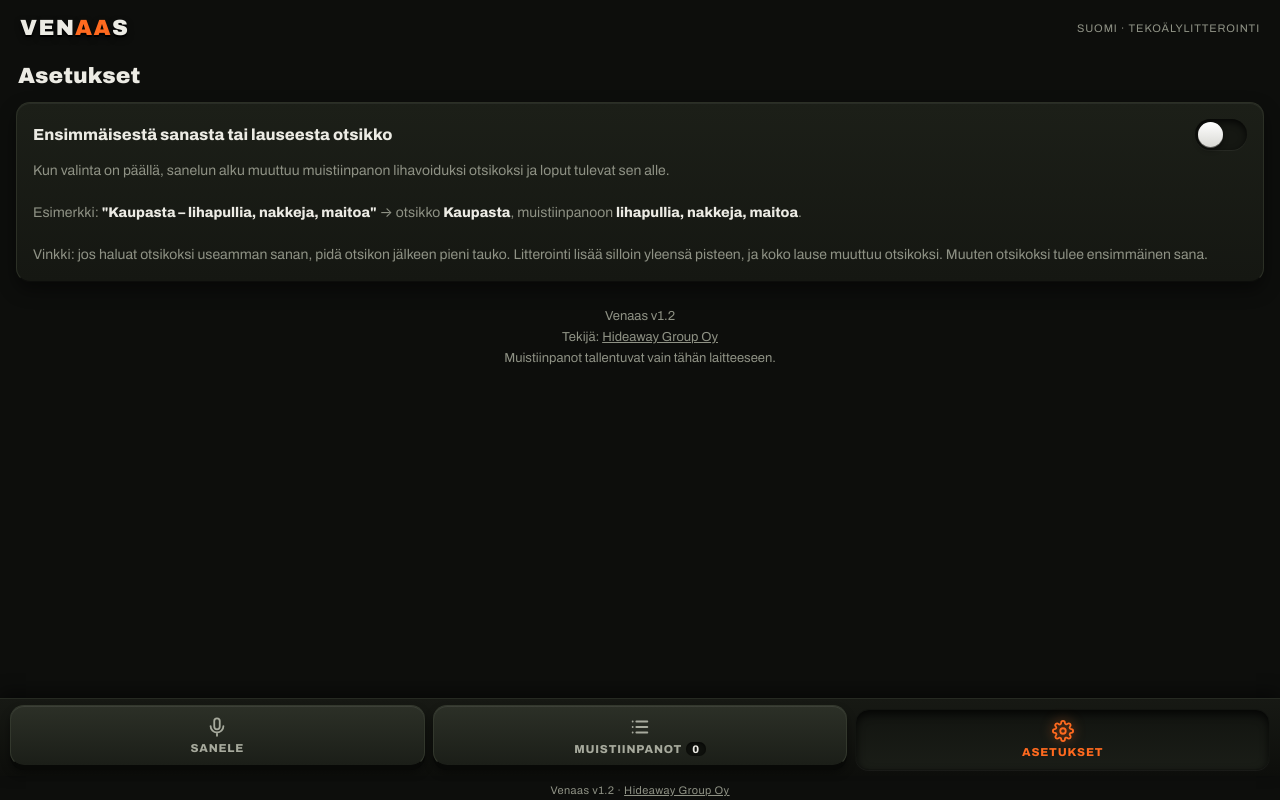
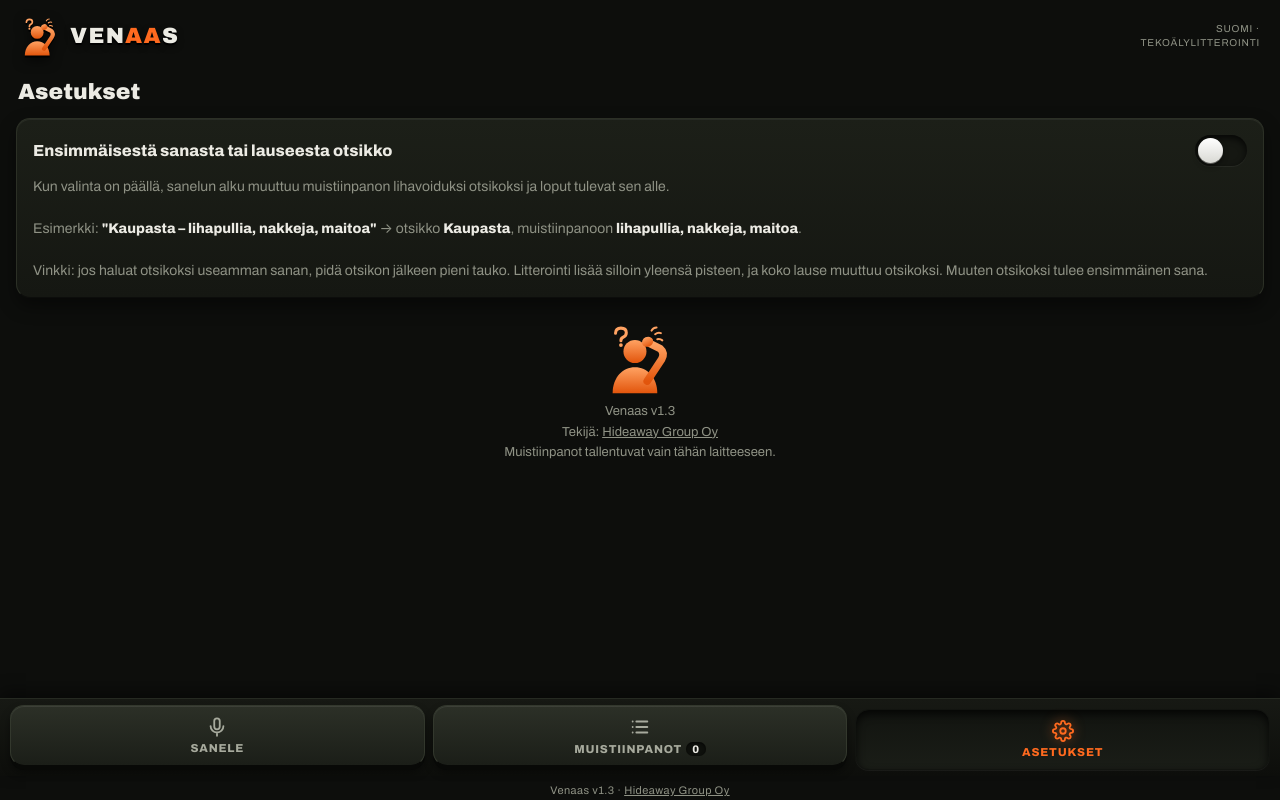
Before and after one commit to KUUSISTUDIO/venaas, a plain HTML site: page index.html in a window 1280 px wide. Both pictures are taken after a click on the button "ASETUKSET". Drawn offline with Linux system fonts and the light colour scheme.

Commit message:
v1.3: uusi logo (päätään raapiva hahmo), uudet sovelluskuvakkeet
Co-Authored-By: Claude Opus 5.5 <noreply@anthropic.com>
Claude-Session: https://claude.ai/code/session_01T9mnuKsTmdKxgXB5i6fKvY

```diff
--- a/index.html
+++ b/index.html
@@ -8,8 +8,9 @@
 <meta name="theme-color" content="#0d0e0c">
 <meta name="robots" content="noindex, nofollow">
 <meta name="apple-mobile-web-app-title" content="Venaas">
-<link rel="apple-touch-icon" href="icon-180.png">
-<link rel="icon" type="image/png" href="icon-192.png">
+<link rel="apple-touch-icon" href="icon-180.png?v=2">
+<link rel="icon" type="image/svg+xml" href="logo.svg">
+<link rel="alternate icon" type="image/png" href="icon-192.png">
 <link rel="manifest" href="manifest.webmanifest">
 <title>Venaas</title>
 <link rel="preconnect" href="https://fonts.googleapis.com">
@@ -247,13 +248,27 @@
   .acts{gap:7px}
   .acts .btn{padding:8px 11px;font-size:13.5px}
 
+  .engine{max-width:120px;line-height:1.4;font-size:10px}
+  .brand{display:flex;align-items:center;gap:10px}
+  .mark{width:40px;height:40px;filter:drop-shadow(0 2px 0 #000) drop-shadow(0 3px 6px rgba(0,0,0,.6))}
   /* Logo hieman kohokuvioksi */
   .logo{text-shadow:0 2px 0 #000,0 3px 6px rgba(0,0,0,.6)}
 </style>
 </head>
 <body>
 <header>
-  <div class="logo">Ven<span>aa</span>s</div>
+  <div class="brand"><svg class="mark" viewBox="0 0 100 100" aria-hidden="true">
+  <defs><linearGradient id="vg" x1="0" y1="0" x2="0" y2="1"><stop offset="0" stop-color="#ffa262"/><stop offset="1" stop-color="#e2550c"/></linearGradient></defs>
+  <circle cx="43" cy="41" r="16" fill="url(#vg)"/>
+  <path d="M12 99 C12 77 26 63 43 63 C60 63 74 77 74 99 Z" fill="url(#vg)"/>
+  <path d="M60 82 L80 52 Q85 43 78 37 L64 30" fill="none" stroke="url(#vg)" stroke-width="10.5" stroke-linecap="round" stroke-linejoin="round"/>
+  <ellipse cx="60.5" cy="27.5" rx="8" ry="6.8" transform="rotate(-25 60.5 27.5)" fill="url(#vg)"/>
+  <g fill="none" stroke="#ffa262" stroke-width="2.8" stroke-linecap="round">
+    <path d="M66 12 q2 -4.5 7 -4.5"/><path d="M71 17 q4 -3 8 -1.5"/><path d="M74 24 q4 -1 7 1.5"/>
+  </g>
+  <path d="M16 15.5 q0 -7 7.5 -7 q7.5 0 7.5 6.5 q0 4.5 -5 6.5 q-2.5 1 -2.5 4.5" fill="none" stroke="#ffa262" stroke-width="4.2" stroke-linecap="round" stroke-linejoin="round"/>
+  <circle cx="23.5" cy="32" r="2.6" fill="#ffa262"/>
+</svg><div class="logo">Ven<span>aa</span>s</div></div>
   <div class="engine" id="engine">Valmistellaan…</div>
 </header>
 
@@ -304,7 +319,18 @@
       Esimerkki: <em>"Kaupasta – lihapullia, nakkeja, maitoa"</em> → otsikko <em>Kaupasta</em>, muistiinpanoon <em>lihapullia, nakkeja, maitoa</em>.<br><br>
       Vinkki: jos haluat otsikoksi useamman sanan, pidä otsikon jälkeen pieni tauko. Litterointi lisää silloin yleensä pisteen, ja koko lause muuttuu otsikoksi. Muuten otsikoksi tulee ensimmäinen sana.</p>
     </div>
-    <div class="set-about">Venaas v1.2<br>Tekijä: <a href="https://www.hideawaygroup.fi" target="_blank" rel="noopener">Hideaway Group Oy</a><br>Muistiinpanot tallentuvat vain tähän laitteeseen.</div>
+    <div class="set-about"><svg viewBox="0 0 100 100" width="72" height="72" aria-hidden="true">
+  <defs><linearGradient id="vg2" x1="0" y1="0" x2="0" y2="1"><stop offset="0" stop-color="#ffa262"/><stop offset="1" stop-color="#e2550c"/></linearGradient></defs>
+  <circle cx="43" cy="41" r="16" fill="url(#vg2)"/>
+  <path d="M12 99 C12 77 26 63 43 63 C60 63 74 77 74 99 Z" fill="url(#vg2)"/>
+  <path d="M60 82 L80 52 Q85 43 78 37 L64 30" fill="none" stroke="url(#vg2)" stroke-width="10.5" stroke-linecap="round" stroke-linejoin="round"/>
+  <ellipse cx="60.5" cy="27.5" rx="8" ry="6.8" transform="rotate(-25 60.5 27.5)" fill="url(#vg2)"/>
+  <g fill="none" stroke="#ffa262" stroke-width="2.8" stroke-linecap="round">
+    <path d="M66 12 q2 -4.5 7 -4.5"/><path d="M71 17 q4 -3 8 -1.5"/><path d="M74 24 q4 -1 7 1.5"/>
+  </g>
+  <path d="M16 15.5 q0 -7 7.5 -7 q7.5 0 7.5 6.5 q0 4.5 -5 6.5 q-2.5 1 -2.5 4.5" fill="none" stroke="#ffa262" stroke-width="4.2" stroke-linecap="round" stroke-linejoin="round"/>
+  <circle cx="23.5" cy="32" r="2.6" fill="#ffa262"/>
+</svg><br>Venaas v1.3<br>Tekijä: <a href="https://www.hideawaygroup.fi" target="_blank" rel="noopener">Hideaway Group Oy</a><br>Muistiinpanot tallentuvat vain tähän laitteeseen.</div>
   </section>
 </main>
 
@@ -322,7 +348,7 @@
     Asetukset
   </button>
 </nav>
-<footer>Venaas v1.2 · <a href="https://www.hideawaygroup.fi" target="_blank" rel="noopener">Hideaway Group Oy</a></footer>
+<footer>Venaas v1.3 · <a href="https://www.hideawaygroup.fi" target="_blank" rel="noopener">Hideaway Group Oy</a></footer>
 <div class="toast" id="toast"></div>
 
 <script>
```
Also changed, not shown: icon-180.png, icon-192.png, icon-512.png, logo.svg (added), manifest.webmanifest.
